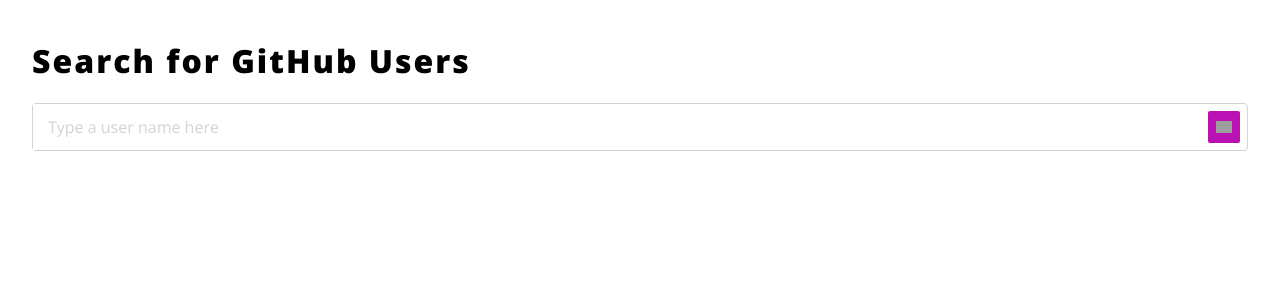
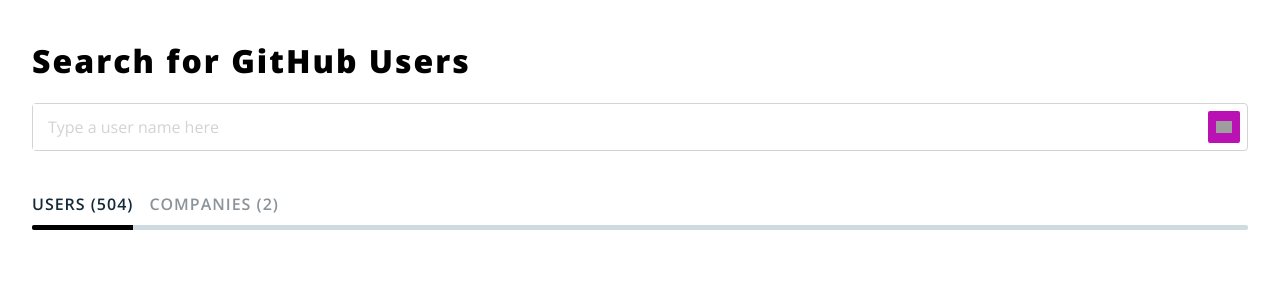
Before and after one commit to MaximKalinin/trekksoft-demo, a React app: page / in a window 1280 px wide. Shown: the top 300 px of the page. Built offline with nearby package versions, Linux system fonts and the light colour scheme; grey boxes are pictures that could not be loaded.

Commit message:
feat: added switch component

```diff
--- a/src/components/index.ts
+++ b/src/components/index.ts
@@ -1 +1,2 @@
 export { Input } from "@app/components/input";
+export { Switch } from "@app/components/switch";
--- /dev/null
+++ b/src/components/switch/index.tsx
@@ -0,0 +1,50 @@
+import React, { FC, useEffect, useState } from "react";
+
+import styles from "@app/components/switch/styles.module.less";
+
+interface IProps {
+  options: Array<{ text: string }>;
+  activeOptionId: number;
+  onActiveChange: (active: number) => void;
+}
+
+export const Switch: FC<IProps> = (props) => {
+  const { options, activeOptionId, onActiveChange } = props;
+  const [position, setPosition] = useState({ left: 0, width: 0 });
+  const setActivePosition = (id: number) => {
+    const element = document.querySelector(`[data-option-id="${id}"]`);
+    const trackElement = document
+      .getElementsByClassName(styles.bottom__track)
+      .item(0);
+    if (!element || !trackElement) return;
+    const { left, width } = element.getBoundingClientRect();
+    const { left: trackLeft } = trackElement.getBoundingClientRect();
+    setPosition({ left: left - trackLeft, width });
+  };
+  useEffect(() => {
+    setActivePosition(activeOptionId);
+  }, [activeOptionId]);
+  return (
+    <div className={styles.switch}>
+      <div className={styles.switch__options}>
+        {options.map(({ text }, index) => (
+          <div
+            className={`${styles.switch__option}${
+              index === activeOptionId
+                ? ` ${styles["switch__option--active"]}`
+                : ""
+            }`}
+            key={index}
+            data-option-id={index}
+            onClick={() => onActiveChange(index)}
+          >
+            <span className={styles.option__text}>{text}</span>
+          </div>
+        ))}
+      </div>
+      <div className={styles.bottom__track}>
+        <span className={styles.bottom__active} style={{ ...position }}></span>
+      </div>
+    </div>
+  );
+};
--- /dev/null
+++ b/src/components/switch/styles.module.less
@@ -0,0 +1,44 @@
+.switch {
+  display: flex;
+  flex-direction: column;
+}
+
+.switch__options {
+  display: flex;
+  margin-bottom: 10px;
+}
+
+.switch__option {
+  margin-right: 16px;
+  cursor: pointer;
+}
+
+.option__text {
+  color: #8a939a;
+  letter-spacing: 1px;
+  font-weight: 600;
+}
+
+.switch__option--active {
+  .option__text {
+    color: #142a37;
+  }
+}
+
+.bottom__track {
+  width: 100%;
+  height: 5px;
+  background: #d0dae1;
+  border-radius: 2px;
+  position: relative;
+  overflow: hidden;
+}
+
+.bottom__active {
+  position: absolute;
+  height: 5px;
+  background: black;
+  display: block;
+  transition-property: left, width;
+  transition-duration: 0.3s;
+}
--- a/src/containers/app/index.tsx
+++ b/src/containers/app/index.tsx
@@ -3,7 +3,7 @@
 import { ThunkDispatch } from "@app/model";
 import { search, showPage } from "@app/store/actions";
 import { connect } from "react-redux";
-import { Input } from "@app/components";
+import { Input, Switch } from "@app/components";
 
 import styles from "@app/containers/app/styles.module.less";
 
@@ -15,7 +15,8 @@
     page,
     status: { search: searchStatus, page: pageStatus },
   } = props;
-  const [query, setQuery] = useState("");
+  const [activePane, setActivePane] = useState(0);
+
   useEffect(() => {
     if (searchStatus === "ready") {
       showPage(1);
@@ -24,14 +25,8 @@
   return (
     <div className={styles.app}>
       <h1 className={styles.header}>Search for GitHub Users</h1>
-      <Input
-        placeholder="Type a user name here"
-        value={query}
-        onChange={(e) => setQuery(e.target.value)}
-        className={styles.input}
-        searchDisabled={!query}
-        onSearch={() => searchAction(query)}
-      />
+      <InputHandler searchAction={searchAction} />
+      <SwitchHandler activePane={activePane} setActivePane={setActivePane} />
       {pageStatus === "ready" && (
         <div>
           {page.map(({ id, avatar_url }) => (
@@ -53,3 +48,33 @@
 });
 
 export const App = connect(mapStateToProps, mapDispatchToProps)(AppEl);
+
+const InputHandler: FC<{
+  searchAction: (query: string) => void;
+}> = ({ searchAction }) => {
+  const [query, setQuery] = useState("");
+  return (
+    <Input
+      placeholder="Type a user name here"
+      value={query}
+      onChange={(e) => setQuery(e.target.value)}
+      className={styles.input}
+      searchDisabled={!query}
+      onSearch={() => searchAction(query)}
+    />
+  );
+};
+
+const SwitchHandler: FC<{
+  activePane: number;
+  setActivePane: (pane: number) => void;
+}> = ({ setActivePane, activePane }) => {
+  const panes = [{ text: "USERS (504)" }, { text: "COMPANIES (2)" }];
+  return (
+    <Switch
+      options={panes}
+      activeOptionId={activePane}
+      onActiveChange={setActivePane}
+    />
+  );
+};
--- a/src/containers/app/styles.module.less
+++ b/src/containers/app/styles.module.less
@@ -12,4 +12,5 @@
 .input {
   width: 100%;
   box-sizing: border-box;
+  margin-bottom: 42px;
 }
```
Also changed, not shown: index.ejs.
